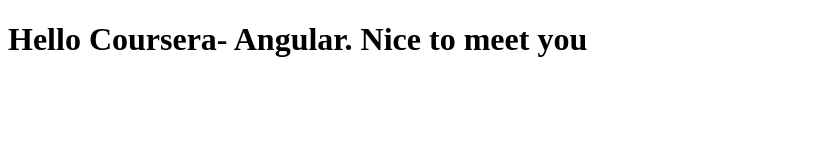
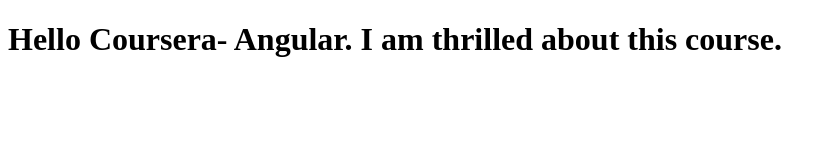
Before and after one commit to riyajosef/coursera-angular, a plain HTML site: page index.html in a window 1280 px wide. Shown: the whole page, without its empty margins (0-836 px from the left). Drawn offline with Linux system fonts and the light colour scheme.

Commit message:
new version of web file

```diff
--- a/index.html
+++ b/index.html
@@ -6,6 +6,6 @@
     <title>Coursera- Angular</title>
 </head>
 <body>
-    <h1>Hello Coursera- Angular. Nice to meet you</h1>
+    <h1>Hello Coursera- Angular. I am thrilled about this course.</h1>
 </body>
 </html>
```
